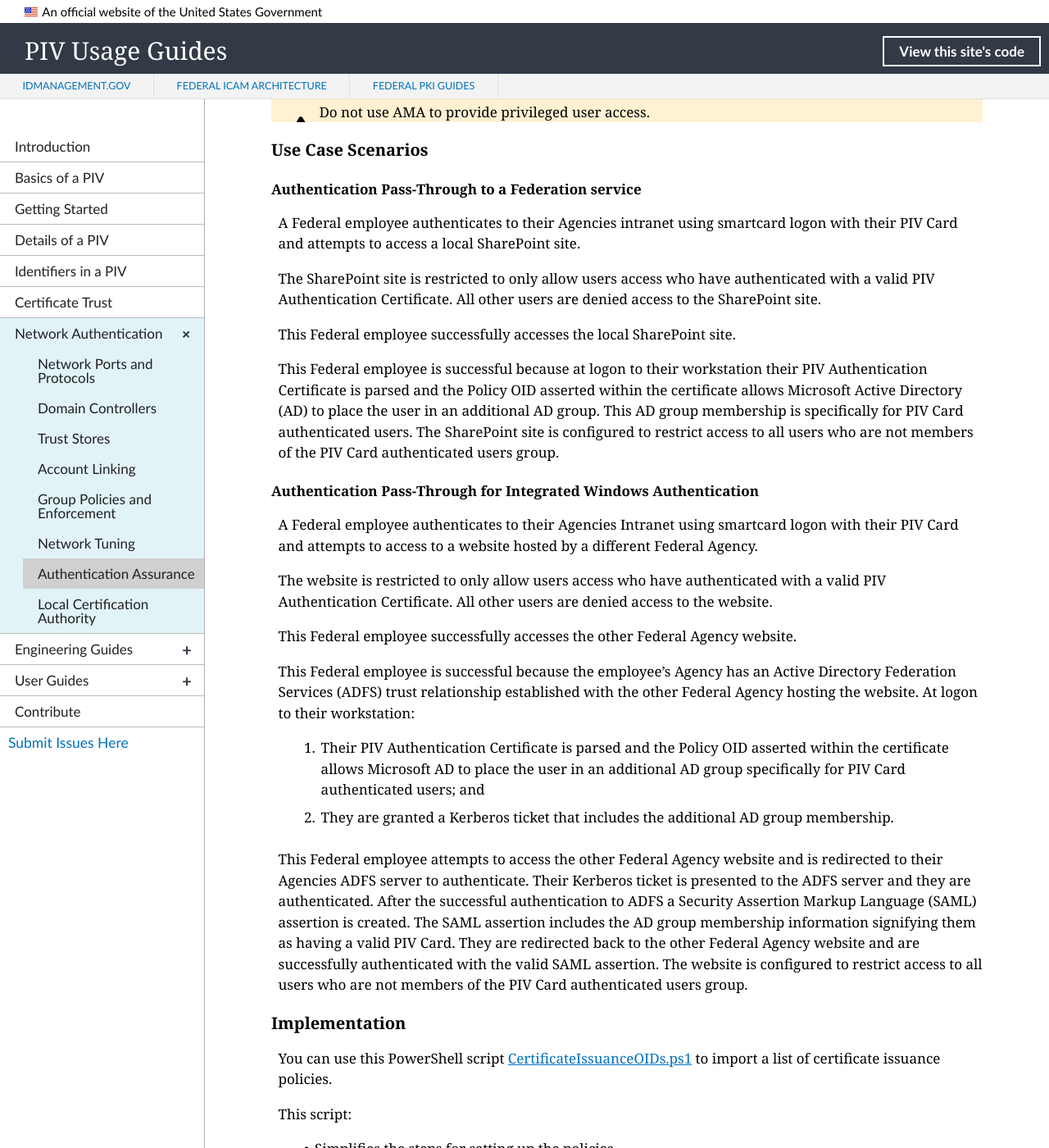
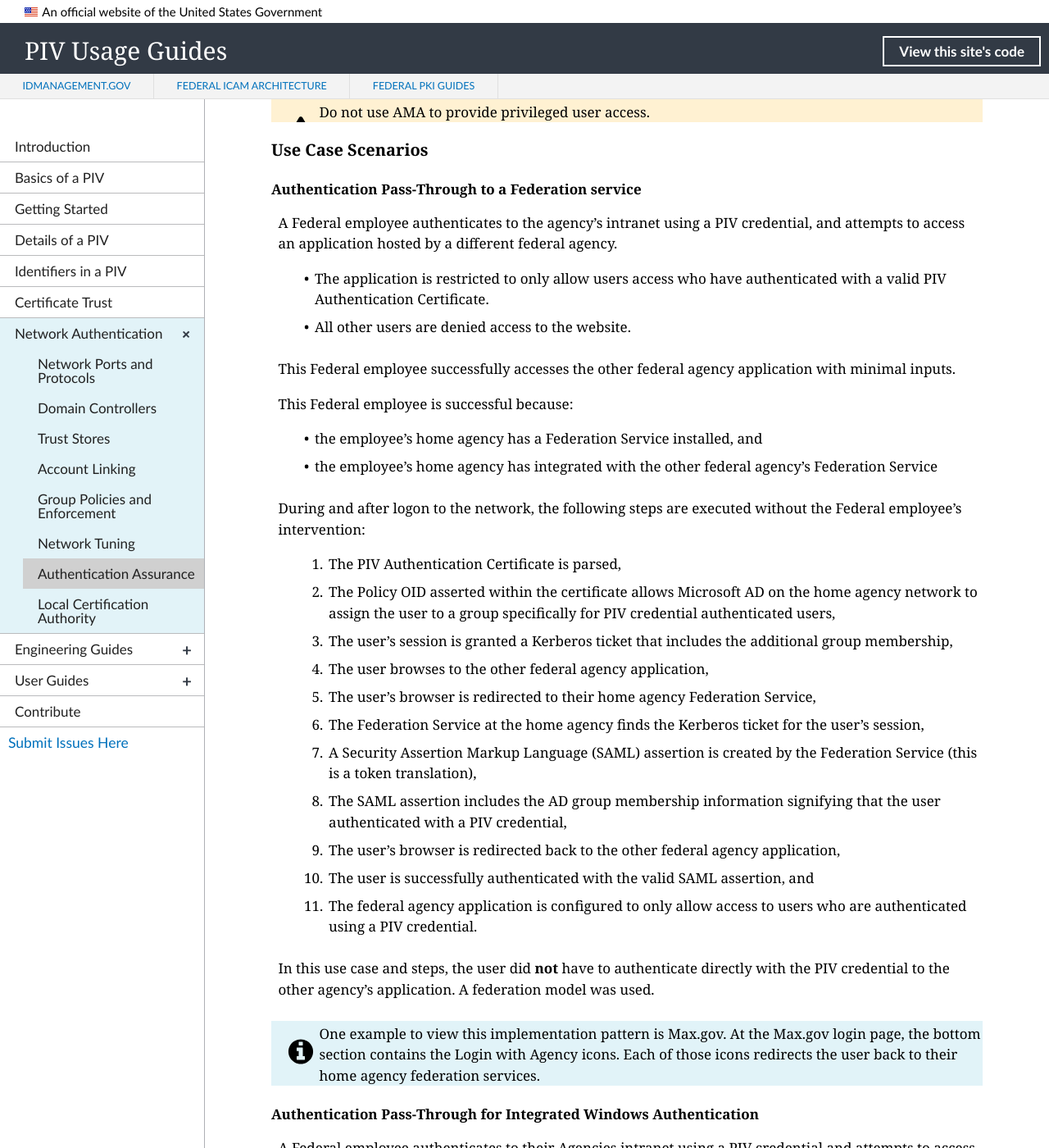
Before and after one commit to GSA/piv-guides, a Jekyll site: the page built from _networkconfig/10_ama.md, in a window 1280 px wide and 1400 px high, scrolled down 698 px. Shown: the whole window at 82% size. Built offline with Jekyll 4.4.1, drawn with Linux system fonts in a browser that asks for light colours; nearby versions of some CDN libraries; library files that are not in the unit come from our copies; some of the changed text lies outside the part shown.

Commit message:
updated the writeups to be steps...might be better as a diagram later

```diff
--- a/_networkconfig/10_ama.md
+++ b/_networkconfig/10_ama.md
@@ -28,28 +28,51 @@ AMA is available for domains operating on Windows Server 2008 R2 and later versi
 
 #### Authentication Pass-Through to a Federation service
 
-A Federal employee authenticates to their Agencies intranet using smartcard logon with their PIV Card and attempts to access a local SharePoint site.
+A Federal employee authenticates to the agency's intranet using a PIV credential, and attempts to access an application hosted by a different federal agency.
 
-The SharePoint site is restricted to only allow users access who have authenticated with a valid PIV Authentication Certificate. All other users are denied access to the SharePoint site.
+- The application is restricted to only allow users access who have authenticated with a valid PIV Authentication Certificate.
+- All other users are denied access to the website.
 
-This Federal employee successfully accesses the local SharePoint site.
+This Federal employee successfully accesses the other federal agency application with minimal inputs.
 
-This Federal employee is successful because at logon to their workstation their PIV Authentication Certificate is parsed and the Policy OID asserted within the certificate allows Microsoft Active Directory (AD) to place the user in an additional AD group. This AD group membership is specifically for PIV Card authenticated users. The SharePoint site is configured to restrict access to all users who are not members of the PIV Card authenticated users group.
+This Federal employee is successful because:
+
+- the employee's home agency has a Federation Service installed, and
+- the employee's home agency has integrated with the other federal agency's Federation Service
+
+During and after logon to the network, the following steps are executed without the Federal employee's intervention:
+
+1.	The PIV Authentication Certificate is parsed,
+2.  The Policy OID asserted within the certificate allows Microsoft AD on the home agency network to assign the user to a group specifically for PIV credential authenticated users,
+2.	The user's session is granted a Kerberos ticket that includes the additional group membership,
+2.  The user browses to the other federal agency application,
+2.  The user's browser is redirected to their home agency Federation Service,
+2.  The Federation Service at the home agency finds the Kerberos ticket for the user's session,
+2.  A Security Assertion Markup Language (SAML) assertion is created by the Federation Service (this is a token translation),
+2.  The SAML assertion includes the AD group membership information signifying that the user authenticated with a PIV credential,
+2.  The user's browser is redirected back to the other federal agency application,
+2.  The user is successfully authenticated with the valid SAML assertion, and
+2.  The federal agency application is configured to only allow access to users who are authenticated using a PIV credential.
+
+In this use case and steps, the user did **not** have to authenticate directly with the PIV credential to the other agency's application.  A federation model was used.
+
+{% include alert-info.html content="One example to view this implementation pattern is Max.gov.  At the Max.gov login page, the bottom section contains the Login with Agency icons.  Each of those icons redirects the user back to their home agency federation services." %}
+
 
 #### Authentication Pass-Through for Integrated Windows Authentication
 
-A Federal employee authenticates to their Agencies Intranet using smartcard logon with their PIV Card and attempts to access to a website hosted by a different Federal Agency.
+A Federal employee authenticates to their Agencies intranet using a PIV credential and attempts to access a local SharePoint site.
 
-The website is restricted to only allow users access who have authenticated with a valid PIV Authentication Certificate. All other users are denied access to the website.
+- The SharePoint site is restricted to only allow users access who have authenticated with a valid PIV Authentication Certificate.
+- All other users are denied access to the SharePoint site.
 
-This Federal employee successfully accesses the other Federal Agency website.
+The Federal employee successfully accesses the local SharePoint site.
 
-This Federal employee is successful because the employee’s Agency has an Active Directory Federation Services (ADFS) trust relationship established with the other Federal Agency hosting the website. At logon to their workstation:
+1.	The PIV Authentication Certificate is parsed,
+2.  The Policy OID asserted within the certificate allows Microsoft AD on the home agency network to assign the user to a group specifically for PIV credential authenticated users,
+2.	The user's session is granted a Kerberos ticket that includes the additional group membership, and
+2.  The SharePoint site is configured to only allow access to users who are authenticated using a PIV credential.
 
-1.	Their PIV Authentication Certificate is parsed and the Policy OID asserted within the certificate allows Microsoft AD to place the user in an additional AD group specifically for PIV Card authenticated users; and
-2.	They are granted a Kerberos ticket that includes the additional AD group membership.
-
-This Federal employee attempts to access the other Federal Agency website and is redirected to their Agencies ADFS server to authenticate. Their Kerberos ticket is presented to the ADFS server and they are authenticated. After the successful authentication to ADFS a Security Assertion Markup Language (SAML) assertion is created. The SAML assertion includes the AD group membership information signifying them as having a valid PIV Card. They are redirected back to the other Federal Agency website and are successfully authenticated with the valid SAML assertion. The website is configured to restrict access to all users who are not members of the PIV Card authenticated users group.
 
 ### Implementation
 You can use this PowerShell script [CertificateIssuanceOIDs.ps1](https://github.com/GSA/ficam-scripts-public/tree/master/_ama){:target="_blank"} to import a list of certificate issuance policies.
```
